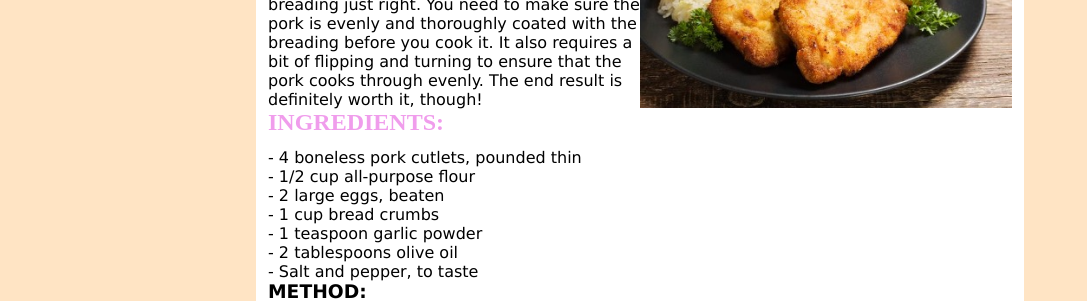
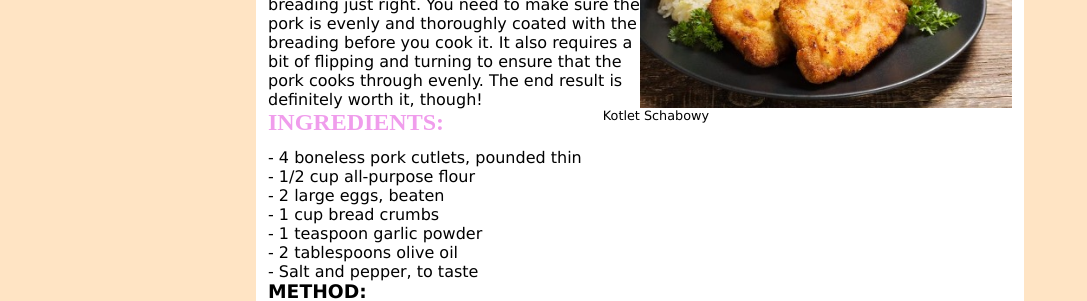
Before and after one commit to kasiamatuszewska/recipewebsite, a Jekyll site: the page built from _recipes/kotlet-schabowy-breaded-pork-cutlet.md, in a window 1280 px wide. Shown: the part 462-763 px from the top of the page, without its empty margins (0-1087 px from the left). Built offline with Jekyll 4.4.1, drawn with Linux system fonts in a browser that asks for light colours.

Commit message:
Update Recipe “kotlet-schabowy-breaded-pork-cutlet”

```diff
--- a/_recipes/kotlet-schabowy-breaded-pork-cutlet.md
+++ b/_recipes/kotlet-schabowy-breaded-pork-cutlet.md
@@ -6,7 +6,7 @@ layout: recipe
 ---
 **It is a** **thinly pounded pork cutlets, coated in egg and breadcrumbs, and fried.**
 
-![](../uploads/hnjtjj.jpg)
+![](../uploads/hnjtjj.jpg "Kotlet Schabowy ")
 
 # **LEVEL OF DIFFICULTY:**
 
```
